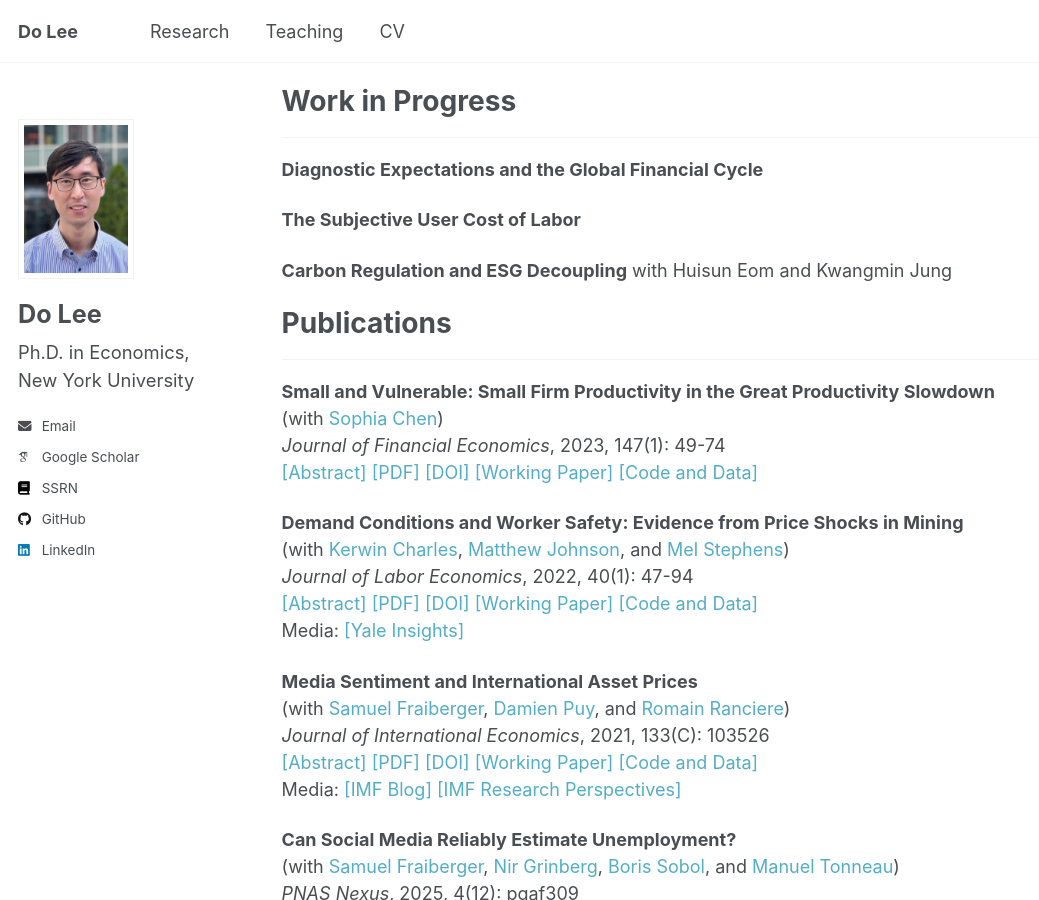
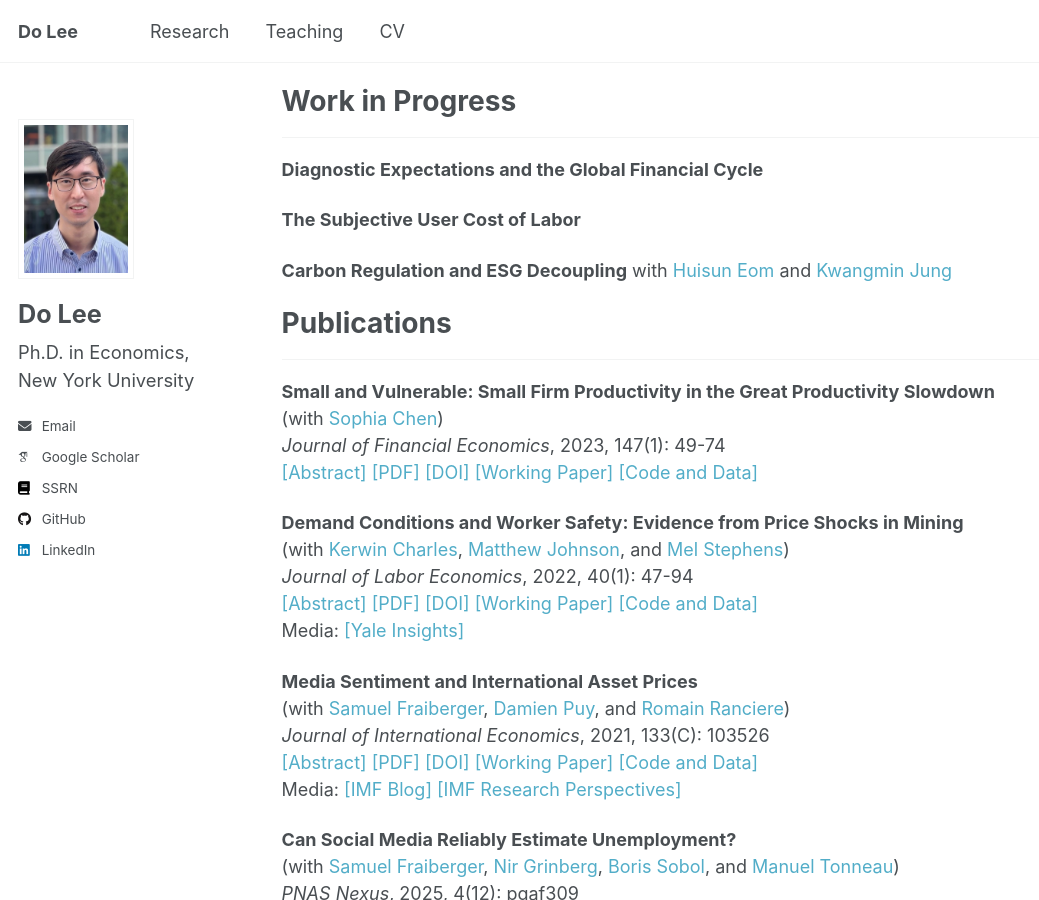
Before and after one commit to doqlee/doqlee.github.io, a Jekyll site: the page built from _pages/main.md, in a window 1280 px wide and 900 px high, scrolled down 1853 px. Shown: the whole window, without its empty margins (0-1039 px from the left). Built offline with Jekyll 4.4.1, drawn with Linux system fonts in a browser that asks for light colours; some web fonts are replaced; part of the change alters nothing that is shown.

```diff
--- a/_pages/main.md
+++ b/_pages/main.md
@@ -166,7 +166,7 @@ Work in Progress
 
 **The Subjective User Cost of Labor**
 
-**Carbon Regulation and ESG Decoupling** with Huisun Eom and Kwangmin Jung
+**Carbon Regulation and ESG Decoupling** with [Huisun Eom](https://airm.postech.ac.kr/airm/mem/member.do) and [Kwangmin Jung](https://airm.postech.ac.kr/airm/mem/director.do)
 
 Publications
 =========
```
